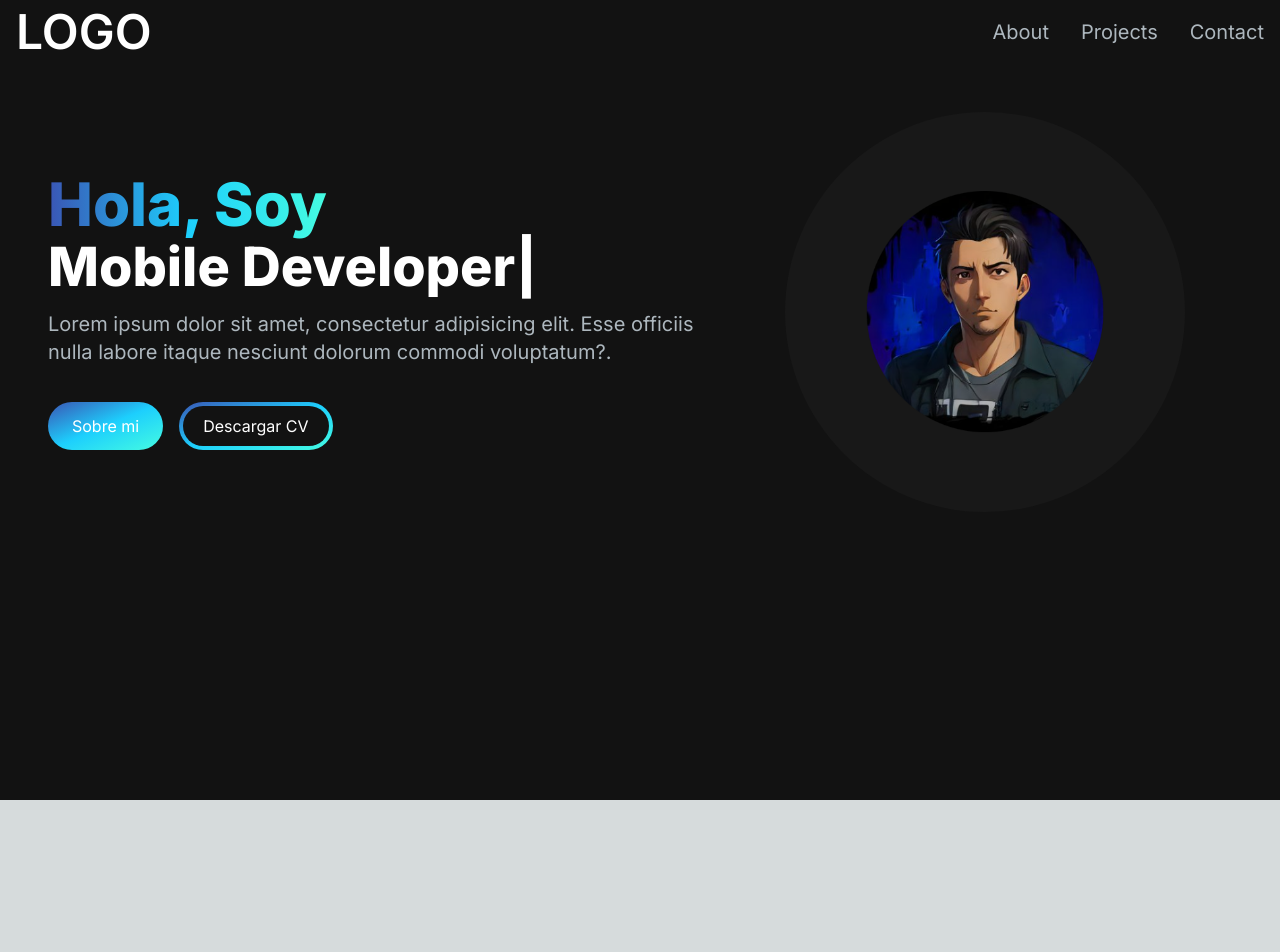
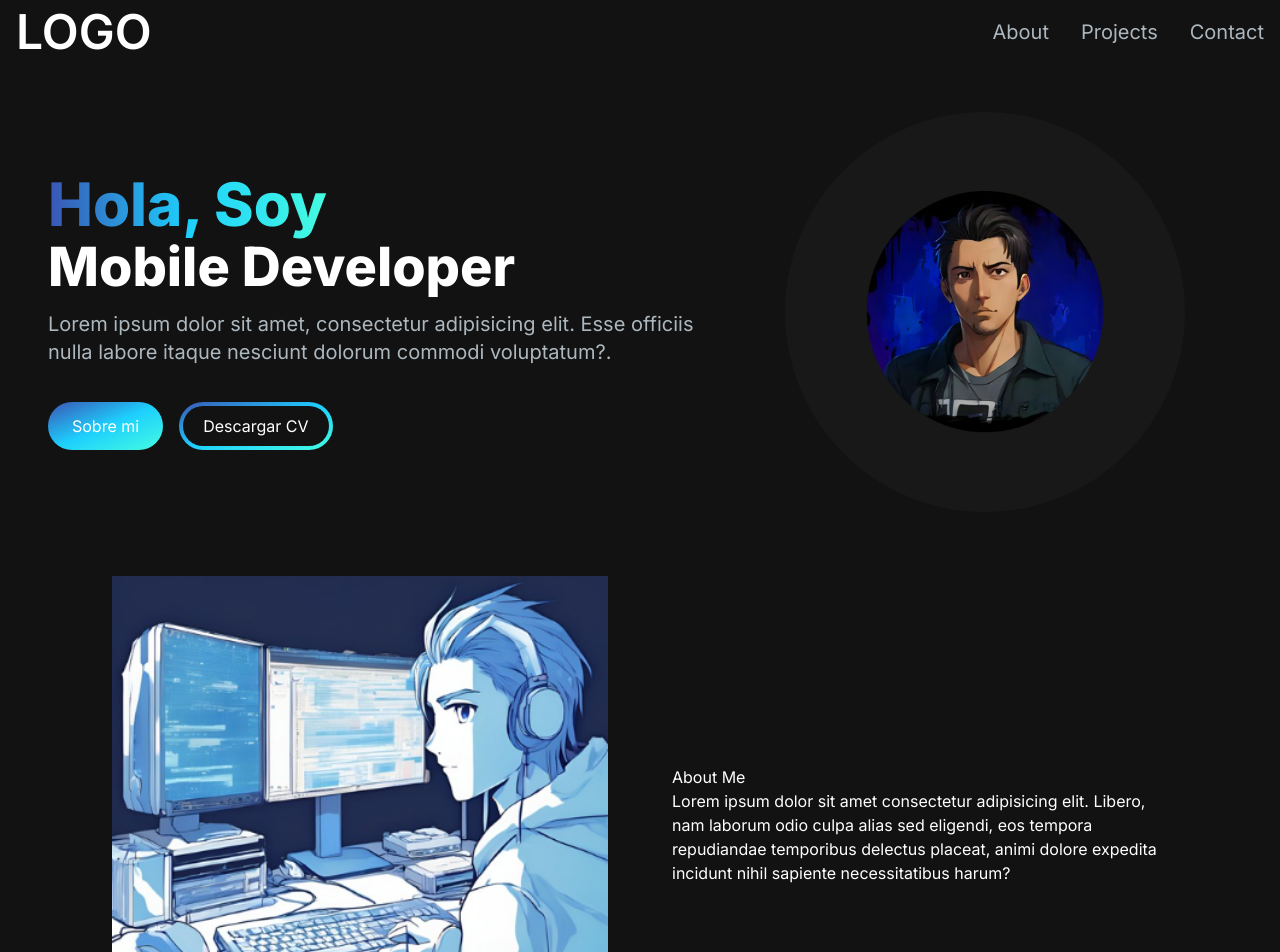
Before and after one commit to EmanuelDavid-Code01/Portfolio, a Next.js app: page / in a window 1280 px wide. Shown: the top 952 px of the page. Before the commit the page ends 800 px from the top, so only its background shows below. Built offline with nearby package versions, Linux system fonts and the light colour scheme.

Commit message:
implementando el about-Me continuar con el min 46:30seg

```diff
--- /dev/null
+++ b/src/app/components/AboutSection.jsx
@@ -0,0 +1,23 @@
+import React from "react";
+import Image from "next/image";
+
+const AboutSection = () => {
+  return (
+    <section className="text-white">
+      <div className="md:grid md:grid-cols-2 gap-8 items-center py-8 px-4 xl:gap-16 sm:py-16 xl:px-16">
+      <Image src="/images/about-image.png" width={500} height={500} alt="About Image" />
+        <div>
+          <h2>About Me</h2>
+          <p>
+            Lorem ipsum dolor sit amet consectetur adipisicing elit. Libero, nam
+            laborum odio culpa alias sed eligendi, eos tempora repudiandae
+            temporibus delectus placeat, animi dolore expedita incidunt nihil
+            sapiente necessitatibus harum?
+          </p>
+        </div>
+      </div>
+    </section>
+  );
+};
+
+export default AboutSection;
--- a/src/app/page.js
+++ b/src/app/page.js
@@ -1,6 +1,7 @@
 import Image from "next/image";
 import HeroSection from "./components/HeroSection";
 import Navbar from "./components/Navbar";
+import AboutSection from "./components/AboutSection";
 import { Container } from "postcss";
 
 export default function Home() {
@@ -9,6 +10,7 @@ export default function Home() {
       <Navbar />
       <div class="container mt-24 mx-auto px-12 py-4">
         <HeroSection />
+        <AboutSection/>
       </div>
     </main>
   );
```
Also changed, not shown: public/images/about-image.png (added).
